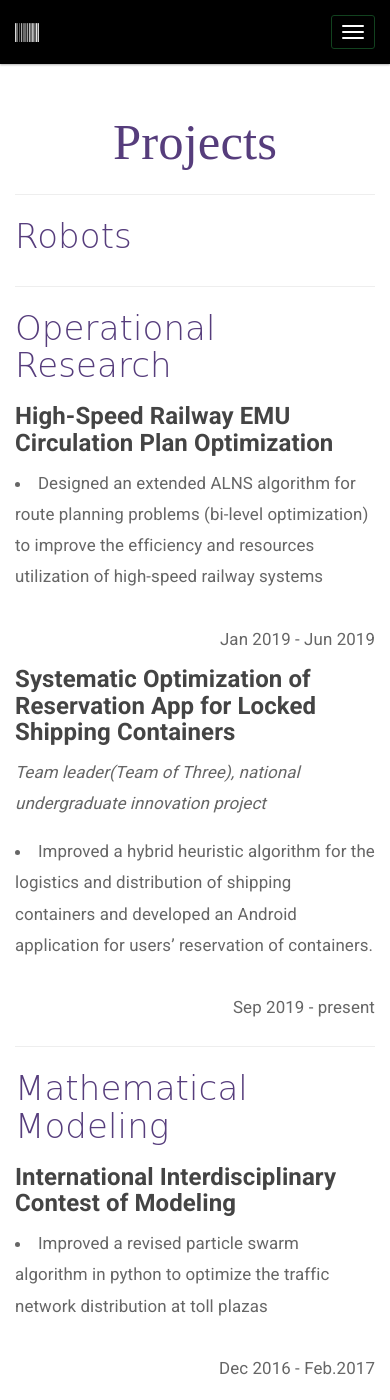
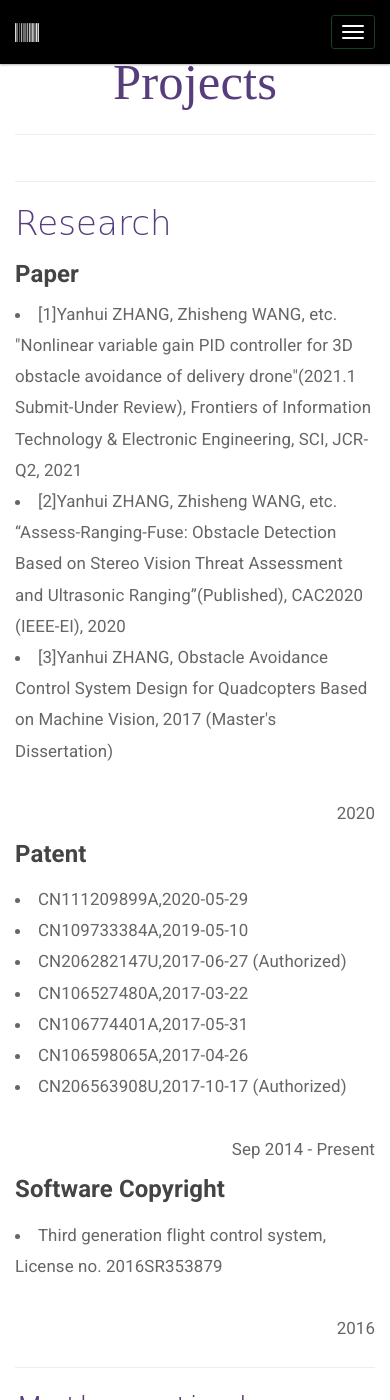
Before and after one commit to ayan1991/ayan1991.github.io, a Jekyll site: the page built from _pages/about.html, in a window 390 px wide and 1400 px high, scrolled down 4822 px. Built offline with Jekyll 4.4.1, drawn with Linux system fonts in a browser that asks for light colours; some of the changed text lies outside the part shown.

Commit message:
[Modify] 1.info add, ok

```diff
--- a/_pages/about.html
+++ b/_pages/about.html
@@ -8,9 +8,9 @@
 
      <style type="text/css">
         .circular--squareP{
-		    width:50%;
-			height:50%;
-            border-radius:50%;
+		    width:60%;
+			height:60%;
+            border-radius:60%;
         }
 	.extra-roles{
 	    font-size:120%
@@ -89,10 +89,10 @@
 						<h5>Contact Information</h5>
 						<p><strong>Phone:</strong><br/> 1850569**** (CN) <br/>
 						<strong>Email:</strong><br/>anhuizhang91@gmail.com<br/>
-						<strong>Address:</strong><br/>xxxxx</p>
+						<strong>Address:</strong><br/>Yuquan Road, Zhejiang, China</p>
 
 						<a href="https://www.linkedin.com/in/" class="fa fa-linkedin-square", aria-hidden="true", style="font-size:200%" ></a>
-						<a href="https://github.com/anhuizhang" class="fa fa-github", aria-hidden="true", style="font-size:200%"></a>
+						<a href="https://github.com/ayan1991" class="fa fa-github", aria-hidden="true", style="font-size:200%"></a>
 
 					</div>
 
@@ -135,8 +135,8 @@
 
 					<h4 class = "experience-title">Zhejiang University</h4>
 
-					<li>Master of Science in Engineering, Systems Engineering</li>
-					Coursework: Statistics for Data Science, Optimization, the Theory of Computation<br/>
+					<li>Research Assistant of School of Control Science and Engineering</li>
+					Coursework: National Key Research and Development Program; Indoor UAV swarm; Unmanned sailing; Obstacle avoidance for delivery drones; Hypersonic control and navigation<br/>
 				</div>
 				<div class="col-md-3 time-place">
 					Jun 2020 - Now<br/>
@@ -150,8 +150,8 @@
 				<div class="col-md-9">
 					<h4 class = "experience-title">Nanjing University of Aeronautics and Astronautics</h4>
 
-					<li>Bachelor of Engineering, Transportation Engineering</li>
-					Coursework: C Programming, Operational Research, Management Information Systems<br/>
+					<li>Master of Control Engineering, School of Automation</li>
+					Coursework: Multi-rotor flight controller, SmartBird, SmartButterfly; MotionPlanning,Obstacle avoidance in binocular vision<br/>
 				</div>
 				<div class="col-md-3 time-place">
 					   Sep 2014 -  Apr 2017<br/>
@@ -209,18 +209,14 @@
 
 			<div class = "row">
 				<div class="col-md-9">
-				<h4 ><b>UISEE Technology </b> | Self-Driving Algorithm Engineer Intern</h4>
+				<h4 ><b>iFLYTEK </b> OCR-AI Research | Self-Driving Algorithm Engineer Research</h4>
+                Skills: C++ and Python programming, Linux, NLP, OCR, Airsim, MotionPlanning, Control, Research, Coding<br/>
 
-
-                Skills: C++ and Python programming, Linux, Research, Code packaging<br/>
-
-				<li>Improved an object assignment algorithm for tracking trajectories</li>
-                <li>Developed an evaluation tool for performance of different algorithms and reported leak detection on daily logs</li>
-                <li>Implemented feature analysis on lidar data to repair errors on parameters and keep consistence of object IDs</li>
+				<li>Text line target detection, Court instrument object detection, Intelligent Parking Assist, Vehicle-mounted interactive system </li>
 				</div>
 				<div class="col-md-3 time-place">
-                Dec 2018 - Apr 2019<br/>
-                Beijing China
+                May 2017 - Apr 2020<br/>
+                Hefei China
 
 			    </div>
 			</div>
@@ -230,19 +226,15 @@
 
 			<div class = "row">
 				<div class="col-md-9">
-				<!-- <h4 ><b>Undergraduate Physicists' Program </b> | Research Assistant</h4>
-                Skills: numerical analysis on Matlab, model simulation<br/>
+					<h4 ><b>Zhejiang University </b> PID-AI Research | Swarm UAV Research</h4>
+					Skills: C++ and Python programming, Linux, , MotionPlanning, Control, Research, Coding<br/>
 
-				<li>Implemented experiments to analyze the chaotic phase synchronization of coupled metronome systems</li>
-                <li>Won the Second Prize of the 8th China Undergraduate Physicists' Tournament</li>
-                <li>Won the First Prize of the 10th Undergraduate Physical Experiment Competition of Beijing</li>
-                <li>Awarded the Science Innovative Talent by the School of Science</li>
+					<li>Text line target detection, Court instrument object detection, Intelligent Parking Assist, Vehicle-mounted interactive system </li>
+					</div>
+					<div class="col-md-3 time-place">
+					May 2020 - Present<br/>
+					Hangzhou China
 
-				</div>
-				<div class="col-md-3 time-place">
-                Dec 2018 - Apr 2019<br/>
-                Beijing China
- -->
 			    </div>
 			</div>
 		</div>
@@ -260,7 +252,7 @@
 			</div>
 
 
-			<div class="row">
+<!-- 			<div class="row">
 			    <div class="col-md-12"><h3 class="subtitle">Language</h3></div>
 
 				<div class="col-md-6">
@@ -283,10 +275,10 @@
 						    </div>
 					    </li>
 					</div>
-				</div>
+				</div>	 -->
 
 
-				<div class="col-md-6">
+<!-- 				<div class="col-md-6">
 					<div class= "sub-skills">
 						<li>Matlab
 							<div class="progress">
@@ -302,9 +294,9 @@
 							</div>
 						</li>
 					</div>
-				</div>
+				</div>	 -->
 			</div>
-			<h3  class="subtitle">Tools</h3>
+			<h3  class="subtitle">Skills of stack</h3>
 			<div class="row">
 				<div class="col-md-6">
 					<div class= "sub-skills">
@@ -345,7 +337,7 @@
 					</li>
 					<li>NLP
 						<div class="progress">
-						    <div class="progress-bar bg-success progress-bar-striped progress-bar-animated" role="progressbar" style="width: 90%" aria-valuenow="90" aria-valuemin="0" aria-valuemax="100"></div>
+						    <div class="progress-bar bg-success progress-bar-striped progress-bar-animated" role="progressbar" style="width: 60%" aria-valuenow="60" aria-valuemin="0" aria-valuemax="100"></div>
 						</div>
 					</li>
 
@@ -356,17 +348,17 @@
 					</li>
 					<li>Solidworks/3D Printing
 						<div class="progress">
-						    <div class="progress-bar bg-success progress-bar-striped progress-bar-animated" role="progressbar" style="width: 70%" aria-valuenow="60" aria-valuemin="0" aria-valuemax="100"></div>
+						    <div class="progress-bar bg-success progress-bar-striped progress-bar-animated" role="progressbar" style="width: 70%" aria-valuenow="70" aria-valuemin="0" aria-valuemax="100"></div>
 						</div>
 					</li>
 					<li>PCB development
 						<div class="progress">
-						    <div class="progress-bar bg-success progress-bar-striped progress-bar-animated" role="progressbar" style="width: 50%" aria-valuenow="25" aria-valuemin="0" aria-valuemax="100"></div>
+						    <div class="progress-bar bg-success progress-bar-striped progress-bar-animated" role="progressbar" style="width: 70%" aria-valuenow="70" aria-valuemin="0" aria-valuemax="100"></div>
 						</div>
 					</li>
 					<li>MavLink/HUD/SLAM
 						<div class="progress">
-						    <div class="progress-bar bg-success progress-bar-striped progress-bar-animated" role="progressbar" style="width: 50%" aria-valuenow="25" aria-valuemin="0" aria-valuemax="100"></div>
+						    <div class="progress-bar bg-success progress-bar-striped progress-bar-animated" role="progressbar" style="width: 75%" aria-valuenow="75" aria-valuemin="0" aria-valuemax="100"></div>
 						</div>
 					</li>
 
@@ -374,7 +366,7 @@
 				</div>
 			</div>
 
-			<h3  class="subtitle">Web Based</h3>
+			<h3  class="subtitle">Web Skills</h3>
 			<div class="row">
 				<div class="col-md-6">
 					<div class= "sub-skills">
@@ -417,8 +409,8 @@
 			    <div class="col-md-12">
                     <h2 class="title-block">Projects</h2>
 			    	<hr class="m-y-2">
-
-				    <h3 class="subtitle" id="Robots">Robots</h3>
+<!--
+				    <h3 class="subtitle" id="Robots">Robots</h3>	 -->
                 </div>
 			</div>
 
@@ -432,21 +424,23 @@
 
 			    	<hr class="m-y-2">
 
-				    <h3 class="subtitle" id= "Operational-Research">Operational Research</h3>
+				    <h3 class="subtitle" id= "Research">Research</h3>
                 </div>
 			</div>
 
 
 	        <div class="row">
                <div class="col-md-9">
-					<h4 class = "experience-title">High-Speed Railway EMU Circulation Plan Optimization</h4>
+					<h4 class = "experience-title">Paper</h4>
 
-					<li>Designed an extended ALNS algorithm for route planning problems (bi-level optimization) to improve the efficiency and
-resources utilization of high-speed railway systems</li>
+					<li>[1]Yanhui ZHANG, Zhisheng WANG, etc. "Nonlinear variable gain PID controller for 3D obstacle avoidance of delivery drone"(2021.1 Submit-Under Review), Frontiers of Information Technology & Electronic Engineering, SCI,  JCR-Q2, 2021</li>
+					<li>[2]Yanhui ZHANG, Zhisheng WANG, etc.  “Assess-Ranging-Fuse: Obstacle Detection Based on Stereo Vision Threat Assessment and Ultrasonic Ranging”(Published), CAC2020 (IEEE-EI), 2020</li>
+					<li>[3]Yanhui ZHANG, Obstacle Avoidance Control System Design for Quadcopters Based on Machine Vision, 2017 (Master's Dissertation)</li>
+
                     <br/>
 					</div>
 					<div class="col-md-3 time-place">
-					Jan 2019 - Jun 2019<br/>
+					2020<br/>
 			    </div>
 	        </div>
 
@@ -454,19 +448,36 @@
 
 			<div class="row">
                <div class="col-md-9">
-					<h4 class = "experience-title">Systematic Optimization of Reservation App for Locked Shipping Containers</h4>
-					<p><i>Team leader(Team of Three), national undergraduate innovation project</i></p>
-					<li>Improved a hybrid heuristic algorithm for the logistics and distribution of shipping containers and developed an Android
-application for users’ reservation of containers.</li>
+					<h4 class = "experience-title">Patent</h4>
+					<p><i></i></p>
+					<li>CN111209899A,2020-05-29</li>
+					<li>CN109733384A,2019-05-10</li>
+					<li>CN206282147U,2017-06-27 (Authorized)</li>
+					<li>CN106527480A,2017-03-22</li>
+					<li>CN106774401A,2017-05-31</li>
+					<li>CN106598065A,2017-04-26</li>
+					<li>CN206563908U,2017-10-17 (Authorized)</li>
                     <br/>
 				</div>
 					<div class="col-md-3 time-place">
-					Sep 2019 - present<br/>
+					Sep 2014 - Present<br/>
 
 			    </div>
 			</div>
 
 
+			<div class="row">
+				<div class="col-md-9">
+					 <h4 class = "experience-title">Software Copyright</h4>
+					 <p><i></i></p>
+					 <li>Third generation flight control system, License no. 2016SR353879</li>
+					 <br/>
+				 </div>
+					 <div class="col-md-3 time-place">
+					  2016<br/>
+
+				 </div>
+			 </div>
 			<div class = "row">
 			    <div class="col-md-12">
 			    	<hr class="m-y-2">
@@ -475,30 +486,30 @@
 			</div>
 	        <div class="row">
                <div class="col-md-9">
-					<h4 class = "experience-title">International Interdisciplinary Contest of Modeling</h4>
+					<h4 class = "experience-title">Parameter identification of plant protection UAV motion model</h4>
 
-					<li>Improved a revised particle swarm algorithm in python to optimize the traffic network distribution at toll plazas</li>
+					<li>Parameter identification of power system of large wheelbase multi-rotor UAV</li>
 					<br/>
 				</div>
 
 				<div class="col-md-3 time-place">
-					Dec 2016 - Feb.2017
+					Dec 2015 - Feb.2016
 				    <br/>
 			    </div>
 	        </div>
 
 
 
-
+<!--
             <div class = "row">
 			    <div class="col-md-12">
 			    	<hr class="m-y-2">
 
 				    <h3 class="subtitle" id ="Transportaion">Transportaion</h3>
                 </div>
-			</div>
+			</div> -->
 
-
+<!--
 	        <div class="row">
                <div class="col-md-9">
 					<h4 class = "experience-title">Traffic Signal Coordination Control and Green Wave Optimization for Arterials</h4>
@@ -521,7 +532,7 @@
 					<div class="col-md-3 time-place">
 					Oct.2017 - Dec.2017<br/>
 			    </div>
-	        </div>
+	        </div>	 -->
 
 
 
@@ -538,11 +549,11 @@
 				    <h3 class="subtitle" id="Rewards">Rewards <i class="fa fa-trophy fa-x fa_custom "></i></h3>
 					<ul class="extra-roles">
 						<li>Silver Award of Anhui Province in Challenge Cup Entrepreneurship Competition (2012)</li>
-						<li>The Champion of NXP National University Aerocraft Competition (2014)</li>
+						<li>NXP National University Aerocraft Competition Champion (2014)</li>
 						<li>National Scholarship for Postgraduate Students of China Southern Airlines (2014)</li>
 						<li>Shenzhen Internet Innovation and Entrepreneurship Competition Team Champion (2015)</li>
-						<li>National Scholarship for Postgraduate Students of China Southern Airlines (2014)</li>
-						<li>National Scholarship for Postgraduate Students of China Southern Airlines (2014)</li>
+						<li>Outstanding Postgraduate Cadre of NUAA (2017)</li>
+						<li>The new employee was made an exception and became a regular employee early in iFLYTEK (2017)</li>
 					</ul>
 				    <hr class="m-y-2">
 
@@ -555,18 +566,18 @@
 				<div class="col-md-6">
 				    <h3 class="subtitle">Volunteer Work</h3>
 					<ul class="extra-roles">
-					    <li>A virtual torchbearer of the Shenzhen Universiade in Anhui province</li>
+					    <li>A virtual torchbearer of the Shenzhen Universiade in Anhui province, Anhui, 2012</li>
 
 					</ul>
 
 				</div>
-				<div class="col-md-6">
+				<!-- <div class="col-md-6">
 				    <h3 class="subtitle">XX Roles</h3>
 					<ul class="extra-roles">
-					    <li>xxxxxli>
+					    <li>xxxxx</li>
 					    <li>XXXX</li>
 					</ul>
-				</div>
+				</div> -->
 			</div>
 	<br/><br/>
 	</section>
```
Also changed, not shown: other parts of _pages/about.html (+1 -1 lines).
